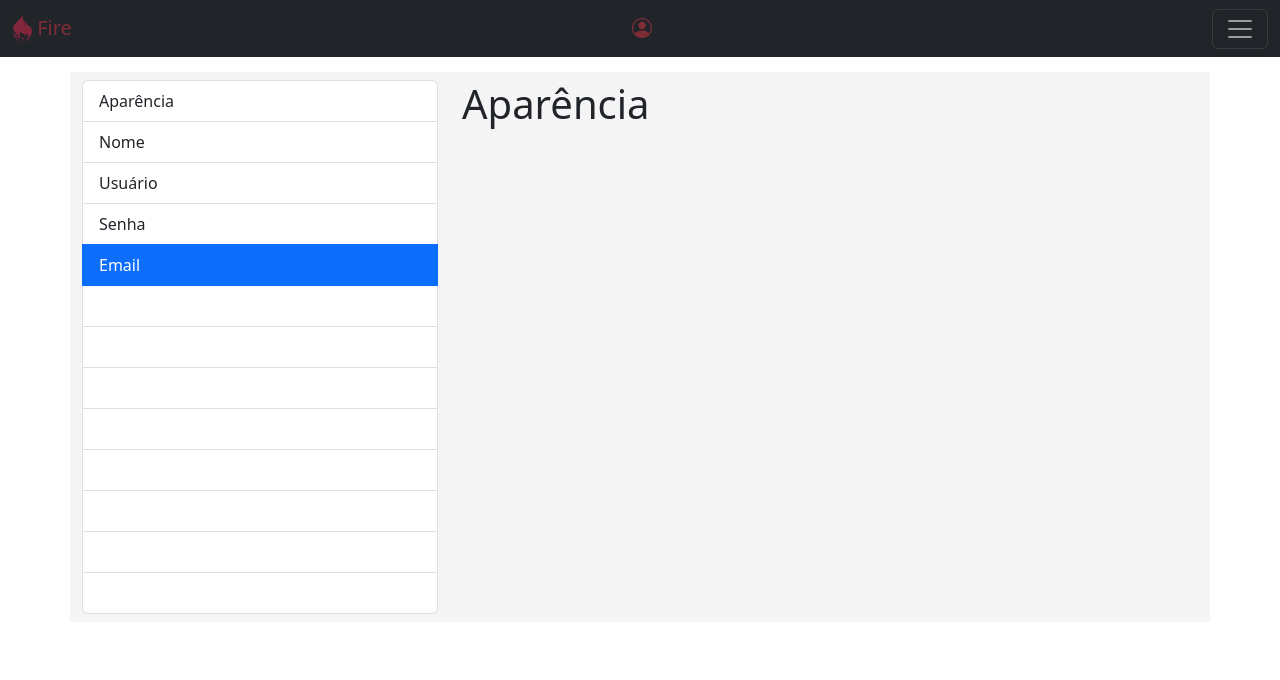
After one commit to wbin01/webprofile, a Django app: a page that uses templates/settings.html in a window 1280 px wide. The commit adds this page. Shown: the top 680 px of the page. Run offline with Django 4.2, Linux system fonts and the light colour scheme; a user stored in the database is signed in; tables that the repository leaves empty hold one stand-in row (values such as "Sample post"); some libraries are stand-ins or nearby versions.

Commit message:
URL access

```diff
--- a/templates/dashboard.html
+++ b/templates/dashboard.html
@@ -9,7 +9,7 @@
 <!-- ### CONTAINER ### -->
 <div class="container">
     {% include 'partials/_nav_dashboard.html'%}
-    <div class="mb-1">&nbsp;</div>
+    {% if not user.is_authenticated or logged_in_user.id != user.id %}<div class="mb-1">&nbsp;</div>{% endif %}
 
    <!-- ### CARD ### -->
     {% if posts_per_page.0 %}
@@ -26,7 +26,7 @@
             </a>
             <div class="card-footer">
                 <small class="text-muted">{{ post.user.first_name }} - {{ post.publication_date }}</small>
-                {% if user.is_authenticated %}
+                {% if user.is_authenticated and user.id == post.user.id %}
                 <a href="{% url 'edit' post.id %}" type="button" class="btn btn-light btn-sm">
                     <i class="bi bi-pen-fill"></i>
                 </a>
--- a/templates/dashboard_draft.html
+++ b/templates/dashboard_draft.html
@@ -29,7 +29,7 @@
 
                 <small class="text-muted">{{ post.user.first_name }} - {{ post.publication_date }}</small>
 
-                {% if user.is_authenticated %}
+                {% if user.is_authenticated and user.id == post.user.id %}
                 <a href="{% url 'edit' post.id %}" type="button" class="btn btn-light btn-sm">
                     <i class="bi bi-pen-fill"></i>
                 </a>
--- a/templates/partials/_nav.html
+++ b/templates/partials/_nav.html
@@ -2,18 +2,32 @@
 <nav class="navbar navbar-dark bg-dark fixed-top">
   <div class="container-fluid">
 
+    {% if url == 'index' %}
+    <a class="navbar-brand text-danger text-opacity-50 border-bottom" href="{% url 'index' %}">
+      <img src="{% static 'webprofile/media/webprofile.svg' %}" alt="Logo">
+      Fire
+    </a>
+    {% else %}
     <a class="navbar-brand text-danger text-opacity-50" href="{% url 'index' %}">
       <img src="{% static 'webprofile/media/webprofile.svg' %}" alt="Logo">
       Fire
     </a>
+    {% endif %}
+
+    {% if user.is_authenticated %}
+    {% if 'dashboard' in url and logged_in_user.id == user.id %}
+    <a class="navbar-brand text-danger text-opacity-50 border-bottom" href="{% url 'dashboard' user.username %}">
+      <span class="bi bi-person-circle"></span><!-- <img src="{% static 'webprofile/media/webprofile.svg' %}" alt="Logo"> -->
+    </a>
+    {% else %}
+    <a class="navbar-brand text-danger text-opacity-50" href="{% url 'dashboard' user.username %}">
+      <span class="bi bi-person-circle"></span><!-- <img src="{% static 'webprofile/media/webprofile.svg' %}" alt="Logo"> -->
+    </a>
+    {% endif %}
+    {% endif %}
 
     <button class="navbar-toggler" type="button" data-bs-toggle="offcanvas" data-bs-target="#offcanvasDarkNavbar" aria-controls="offcanvasDarkNavbar">
-      {% if user.is_authenticated %}
-      <!-- <img src="{% static 'webprofile/media/webprofile.svg' %}" alt="Logo"> -->
-      <span class="bi bi-person-circle"></span>
-      {% else %}
       <span class="navbar-toggler-icon"></span>
-      {% endif %}
     </button>
 
     <div class="offcanvas offcanvas-end text-bg-dark" tabindex="-1" id="offcanvasDarkNavbar" aria-labelledby="offcanvasDarkNavbarLabel">
@@ -29,27 +43,18 @@
       </div>
       <div class="offcanvas-body">
         <ul class="navbar-nav justify-content-end flex-grow-1 pe-3">
-          {% if url == 'index' %}
+          {% if user.is_authenticated %}
+
+            {% if url == 'settings' %}
             <li class="nav-item">
-            <a class="nav-link active" aria-current="page" href="{% url 'index' %}">Início</a>
+              <a class="nav-link active" href="{% url 'settings' user.username %}">Configurações</a>
             </li>
             {% else %}
             <li class="nav-item">
-            <a class="nav-link" aria-current="page" href="{% url 'index' %}">Início</a>
+              <a class="nav-link" href="{% url 'settings' user.username %}">Configurações</a>
             </li>
             {% endif %}
 
-          {% if user.is_authenticated %}
-
-          {% if 'dashboard' in url %}
-          <li class="nav-item">
-            <a class="nav-link active" href="{% url 'dashboard' user.username %}">Perfil</a>
-          </li>
-          {% else %}
-          <li class="nav-item">
-            <a class="nav-link" href="{% url 'dashboard' user.username %}">Perfil</a>
-          </li>
-          {% endif %}
             <li class="nav-item">
               <a class="nav-link" href="{% url 'logout' %}">Sair</a>
             </li>
--- a/templates/partials/_nav_dashboard.html
+++ b/templates/partials/_nav_dashboard.html
@@ -4,7 +4,7 @@
     <img class="rounded-circle float-end mx-4" src="{% static 'webprofile/media/profile-default.svg' %}" alt="">
 </div>
 
-{% if user.is_authenticated %}
+{% if user.is_authenticated and user.id == logged_in_user.id %}
 <div class="h4 pb-2 pt-2 px-2 mb-4 bg-secondary text-secondary border-bottom border-secondary border-opacity-25 d-flex justify-content-between" style="--bs-bg-opacity: .05;">
   <div>
   {% if url == 'dashboard' %}
--- /dev/null
+++ b/templates/settings.html
@@ -0,0 +1,60 @@
+{% extends 'base.html' %}
+{% load static %}
+
+{% block content %}
+
+<!-- ### NAV ### -->
+{% include 'partials/_nav.html'%}
+
+<!-- ### CONTAINER ### -->
+<div class="container">
+<div class="mt-5">&nbsp;</div>
+
+    <div class="row pt-2 pb-2 mb-2" style="height: 550px; background-color: #F5F5F5;">
+      <div class="col-4">
+        <div id="list-example" class="list-group">
+          <a class="list-group-item list-group-item-action" href="#appearance">Aparência</a>
+          <a class="list-group-item list-group-item-action" href="#name">Nome</a>
+          <a class="list-group-item list-group-item-action" href="#username">Usuário</a>
+          <a class="list-group-item list-group-item-action active" href="#password">Senha</a>
+          <a class="list-group-item list-group-item-action" href="#email">Email</a>
+          <a class="list-group-item list-group-item-action disabled">&nbsp;</a>
+          <a class="list-group-item list-group-item-action disabled">&nbsp;</a>
+          <a class="list-group-item list-group-item-action disabled">&nbsp;</a>
+          <a class="list-group-item list-group-item-action disabled">&nbsp;</a>
+          <a class="list-group-item list-group-item-action disabled">&nbsp;</a>
+          <a class="list-group-item list-group-item-action disabled">&nbsp;</a>
+          <a class="list-group-item list-group-item-action disabled">&nbsp;</a>
+          <a class="list-group-item list-group-item-action disabled">&nbsp;</a>
+        </div>
+      </div>
+      <div class="col-8">
+        <div style="overflow-y: scroll; height: 550px;" data-bs-spy="scroll" data-bs-target="#list-example" data-bs-smooth-scroll="true" class="scrollspy-example" tabindex="0">
+          <div id="appearance" style="height: 550px;">
+            <h1>Aparência</h1>
+          </div>
+
+          <div id="name" style="height: 550px;">
+            <h1>Nome</h1>
+          </div>
+
+          <div id="username" style="height: 550px;">
+            <h1>Usuário</h1>
+          </div>
+
+          <div id="password" style="height: 550px;">
+            <h1>Senha</h1>
+          </div>
+
+          <div id="email" style="height: 550px;">
+            <h1>Email</h1>
+          </div>
+
+        </div>
+      </div>
+    </div>
+
+<!-- / CONTAINER -->
+</div>
+
+{% endblock %}
--- a/users/urls.py
+++ b/users/urls.py
@@ -9,4 +9,5 @@ urlpatterns = [
     path('signup', signup, name='signup'),
     path('<str:username>', dashboard, name='dashboard'),
     path('<str:username>/draft', dashboard_draft, name='dashboard_draft'),
+    path('<str:username>/settings', settings, name='settings'),
 ]
--- a/users/views.py
+++ b/users/views.py
@@ -11,10 +11,10 @@ import views_validations
 
 def dashboard(request, username):
     # request.user.username
-    user = get_object_or_404(User, username=username)
+    logged_in_user = get_object_or_404(User, username=username)
     posts = views_validations.separate_posts_into_quantity_groups(
         posts_list=Post.objects.order_by(  # type: ignore
-            '-publication_date').filter(user=user, is_published=True),
+            '-publication_date').filter(user=logged_in_user, is_published=True),
         items_quantity=2)
 
     paginator = Paginator(posts, 2)
@@ -22,19 +22,22 @@ def dashboard(request, username):
     posts_per_page = paginator.get_page(page)
 
     context = {
-        'url': 'dashboard', 'posts_per_page': posts_per_page}
+        'url': 'dashboard',
+        'posts_per_page': posts_per_page,
+        'logged_in_user': logged_in_user}
     return render(request, 'dashboard.html', context)
 
 
 def dashboard_draft(request, username):
-    # request.user.username
-    if not request.user.is_authenticated:
+    logged_in_user = get_object_or_404(User, username=username)
+
+    if (not request.user.is_authenticated
+            or logged_in_user.id != request.user.id):
         return redirect('dashboard', username)
 
-    user = get_object_or_404(User, username=username)
     posts = views_validations.separate_posts_into_quantity_groups(
         posts_list=Post.objects.order_by(  # type: ignore
-            '-publication_date').filter(user=user, is_published=False),
+            '-publication_date').filter(user=logged_in_user, is_published=False),
         items_quantity=3)
 
     paginator = Paginator(posts, 2)
@@ -42,11 +45,28 @@ def dashboard_draft(request, username):
     posts_per_page = paginator.get_page(page)
 
     context = {
-        'url': 'dashboard_draft', 'posts_per_page': posts_per_page}
+        'url': 'dashboard_draft',
+        'posts_per_page': posts_per_page,
+        'logged_in_user': logged_in_user}
     return render(request, 'dashboard_draft.html', context)
 
 
+def settings(request, username):
+    logged_in_user = get_object_or_404(User, username=username)
+
+    if (not request.user.is_authenticated
+            or logged_in_user.id != request.user.id):
+        return redirect('dashboard', username)
+
+    context = {
+        'url': 'settings', 'logged_in_user': logged_in_user}
+    return render(request, 'settings.html', context)
+
+
 def login(request):
+    if request.user.is_authenticated:
+        return redirect('index')
+
     user_forms = LoginForms
     context = {
         'url': 'login',
@@ -90,6 +110,9 @@ def logout(request):
 
 
 def signup(request):
+    if request.user.is_authenticated:
+        return redirect('index')
+
     user_forms = SignUpForms
     context = {
         'url': 'signup',
```
Lines whose indentation alone changed are shown as unchanged.
